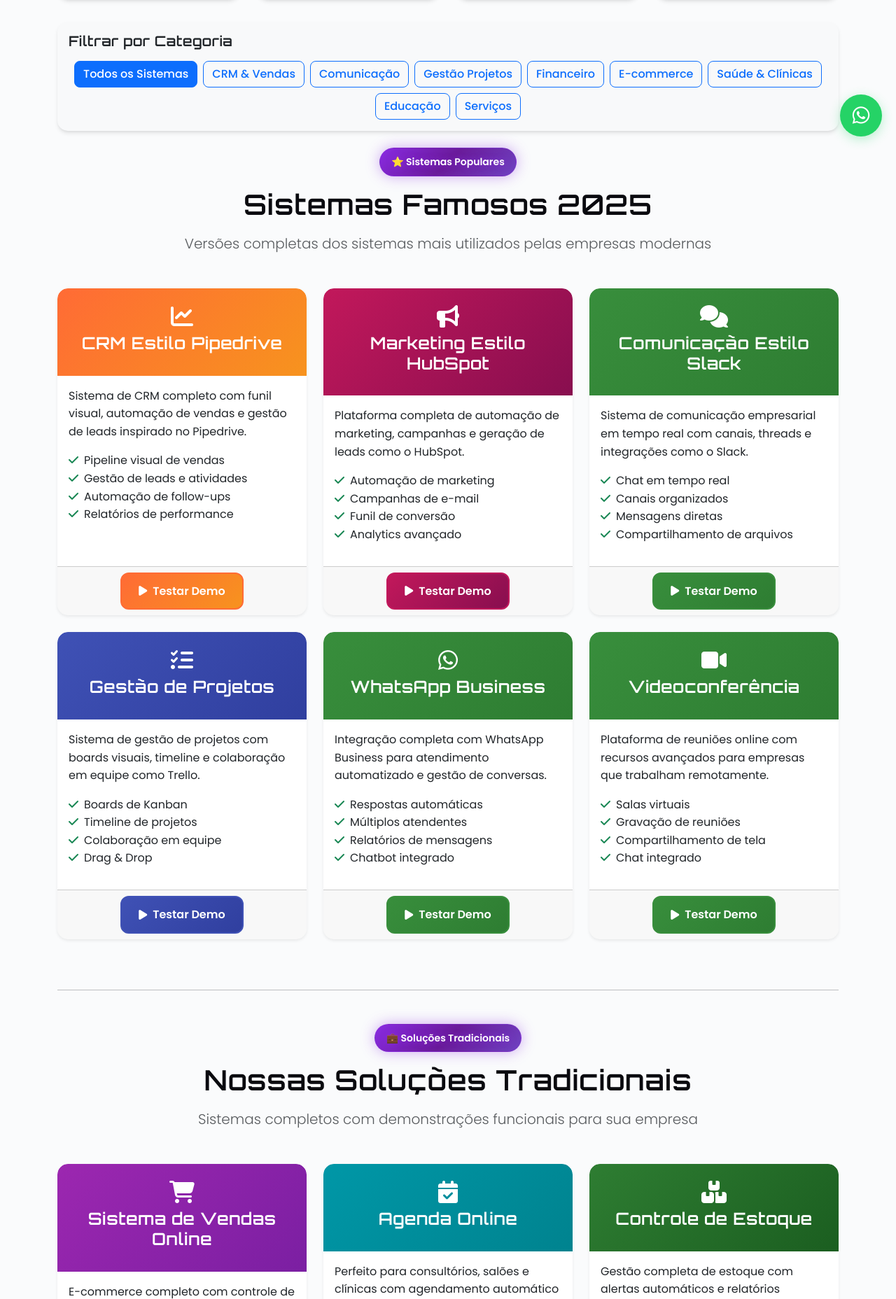
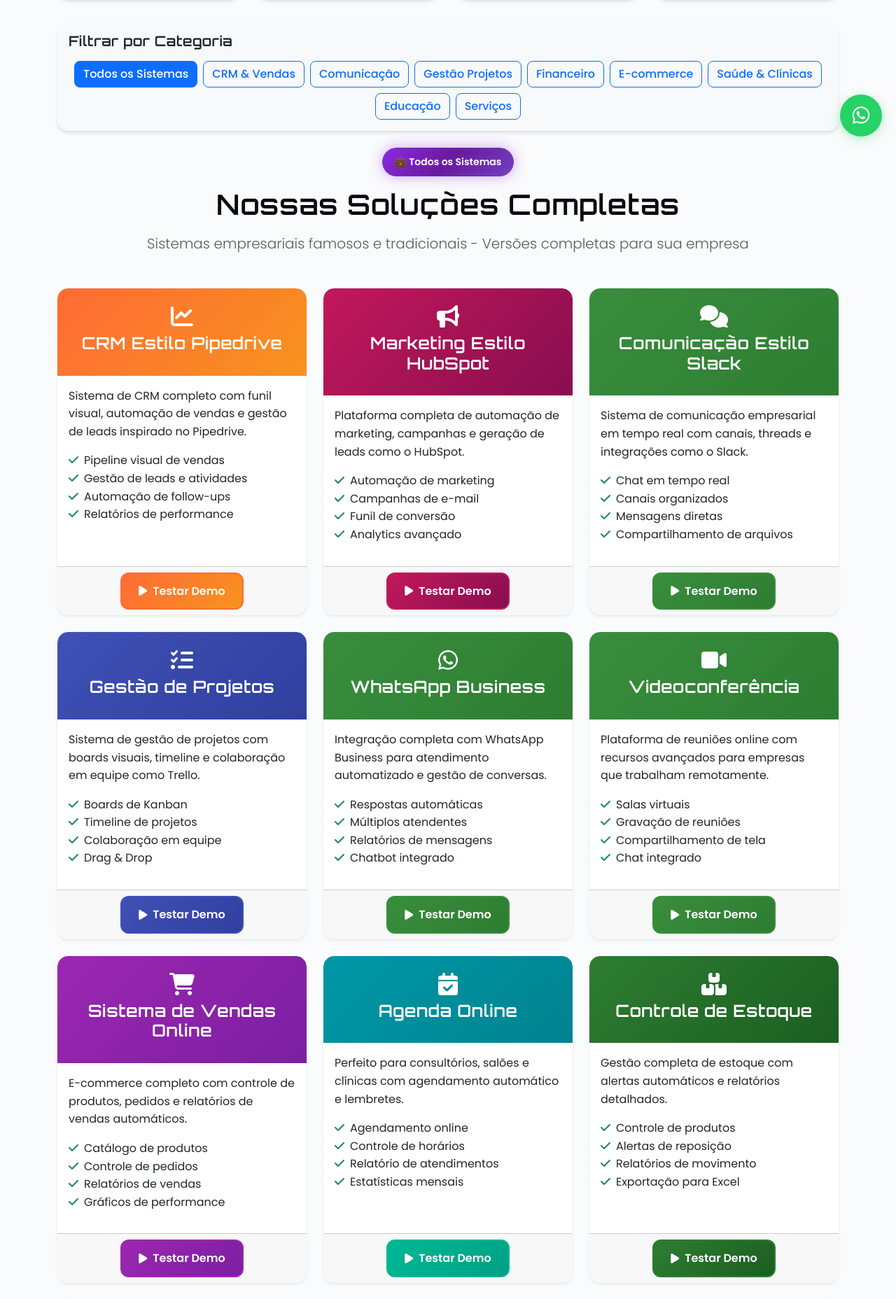
Before and after one commit to lsfrenzel/GLSystemsSite, a Flask app: page /solucoes in a window 1280 px wide. Shown: the part 485-2341 px from the top of the page at 70% size. Run offline with Flask 3, Linux system fonts and the light colour scheme; some libraries are stand-ins or nearby versions.

Commit message:
Update solutions page to consolidate system categories
Consolidate "Sistemas Famosos 2025" and "Nossas Soluções Tradicionais" into a single "Todos os Sistemas" section on the solutions page, updating the section header and content to reflect this change.

Replit-Commit-Author: Agent
Replit-Commit-Session-Id: 8b5417ea-6430-43f4-b4c3-d57a7f65ee16
Replit-Commit-Checkpoint-Type: full_checkpoint
Replit-Commit-Screenshot-Url: https://storage.googleapis.com/screenshot-production-us-central1/d58d9cd9-b46e-467c-a3a4-f2fe86146bcd/8b5417ea-6430-43f4-b4c3-d57a7f65ee16/rIaC3eg

```diff
--- a/templates/solutions.html
+++ b/templates/solutions.html
@@ -56,11 +56,11 @@
         </div>
     </div>
 
-    <!-- Sistemas Famosos 2025 -->
+    <!-- Todos os Sistemas -->
     {{ section_header(
-        badge_text="⭐ Sistemas Populares",
-        title="Sistemas Famosos 2025",
-        subtitle="Versões completas dos sistemas mais utilizados pelas empresas modernas"
+        badge_text="💼 Todos os Sistemas",
+        title="Nossas Soluções Completas",
+        subtitle="Sistemas empresariais famosos e tradicionais - Versões completas para sua empresa"
     ) }}
 
     <div class="row mb-5">
@@ -207,20 +207,7 @@
                 </div>
             </div>
         </div>
-    </div>
 
-    <!-- Divider -->
-    <hr class="my-5">
-
-    <!-- Nossas Soluções Tradicionais -->
-    {{ section_header(
-        badge_text="💼 Soluções Tradicionais",
-        title="Nossas Soluções Tradicionais",
-        subtitle="Sistemas completos com demonstrações funcionais para sua empresa"
-    ) }}
-
-    <!-- Solutions Grid -->
-    <div class="row">
         <!-- E-commerce -->
         <div class="col-lg-4 col-md-6 mb-4">
             <div class="card solution-card segment-ecommerce h-100 shadow-sm">
```
